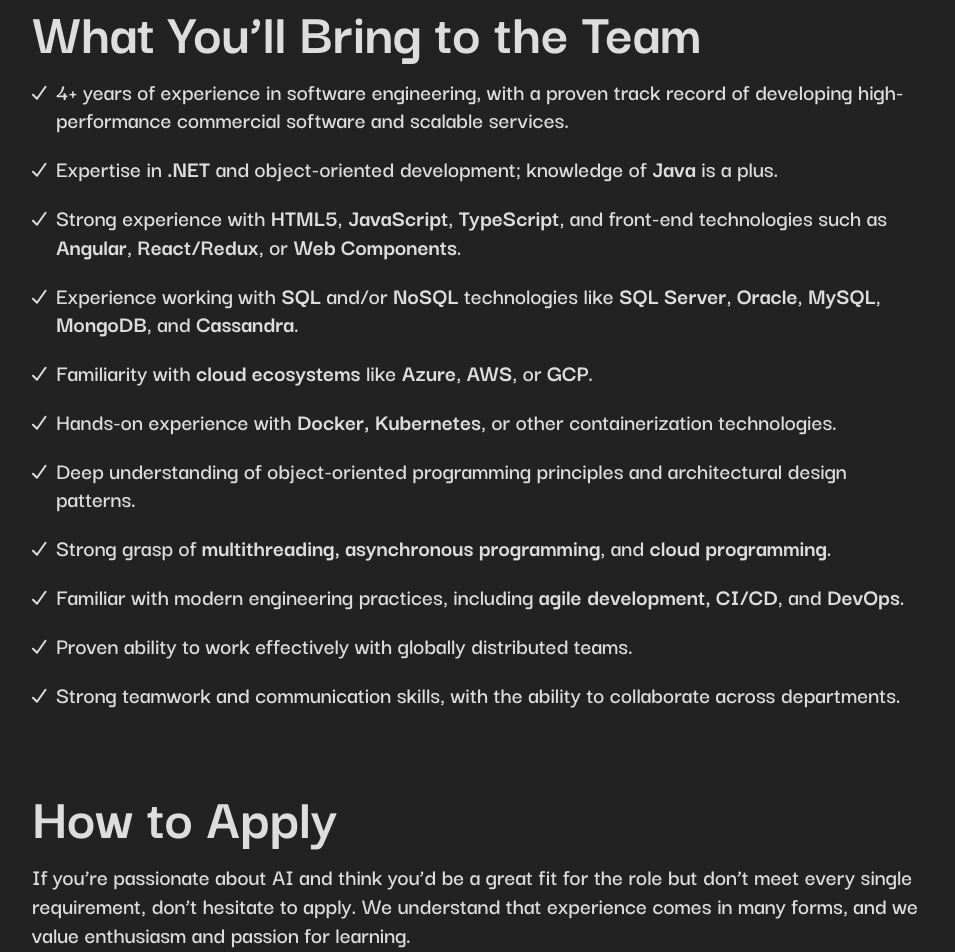
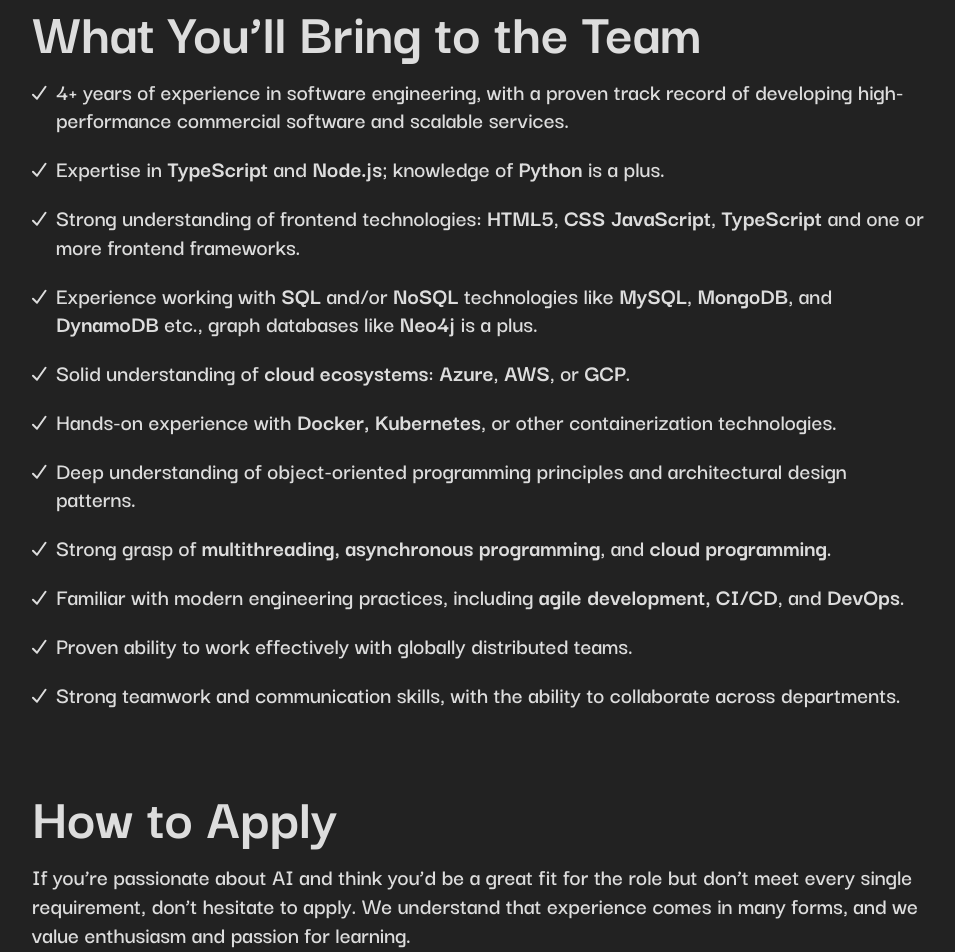
Before and after one commit to recombine-ai/getbuilt-ai.github.io, a website: page jobs/principal-engineer.html in a window 1280 px wide. Shown: the part 1729-2681 px from the top of the page, without its empty margins (8-963 px from the left). Drawn offline with Linux system fonts and the light colour scheme.

Commit message:
upd site

```diff
--- a/jobs/principal-engineer.html
+++ b/jobs/principal-engineer.html
@@ -192,21 +192,22 @@
                 and scalable services.
               </li>
               <li>
-                Expertise in <b>.NET</b> and object-oriented development;
-                knowledge of <b>Java</b> is a plus.
+                Expertise in <b>TypeScript</b> and <b>Node.js</b>; knowledge of
+                <b>Python</b> is a plus.
               </li>
               <li>
-                Strong experience with <b>HTML5</b>, <b>JavaScript</b>,
-                <b>TypeScript</b>, and front-end technologies such as
-                <b>Angular</b>, <b>React/Redux</b>, or <b>Web Components</b>.
+                Strong understanding of frontend technologies: <b>HTML5</b>,
+                <b>CSS</b> <b>JavaScript</b>, <b>TypeScript</b> and one or more
+                frontend frameworks.
               </li>
               <li>
                 Experience working with <b>SQL</b> and/or
-                <b>NoSQL</b> technologies like <b>SQL Server</b>, <b>Oracle</b>,
-                <b>MySQL</b>, <b>MongoDB</b>, and <b>Cassandra</b>.
+                <b>NoSQL</b> technologies like <b>MySQL</b>, <b>MongoDB</b>, and
+                <b>DynamoDB</b> etc., graph databases like <b>Neo4j</b> is a
+                plus.
               </li>
               <li>
-                Familiarity with <b>cloud ecosystems</b> like <b>Azure</b>,
+                Solid understanding of <b>cloud ecosystems</b>: <b>Azure</b>,
                 <b>AWS</b>, or <b>GCP</b>.
               </li>
               <li>
```
